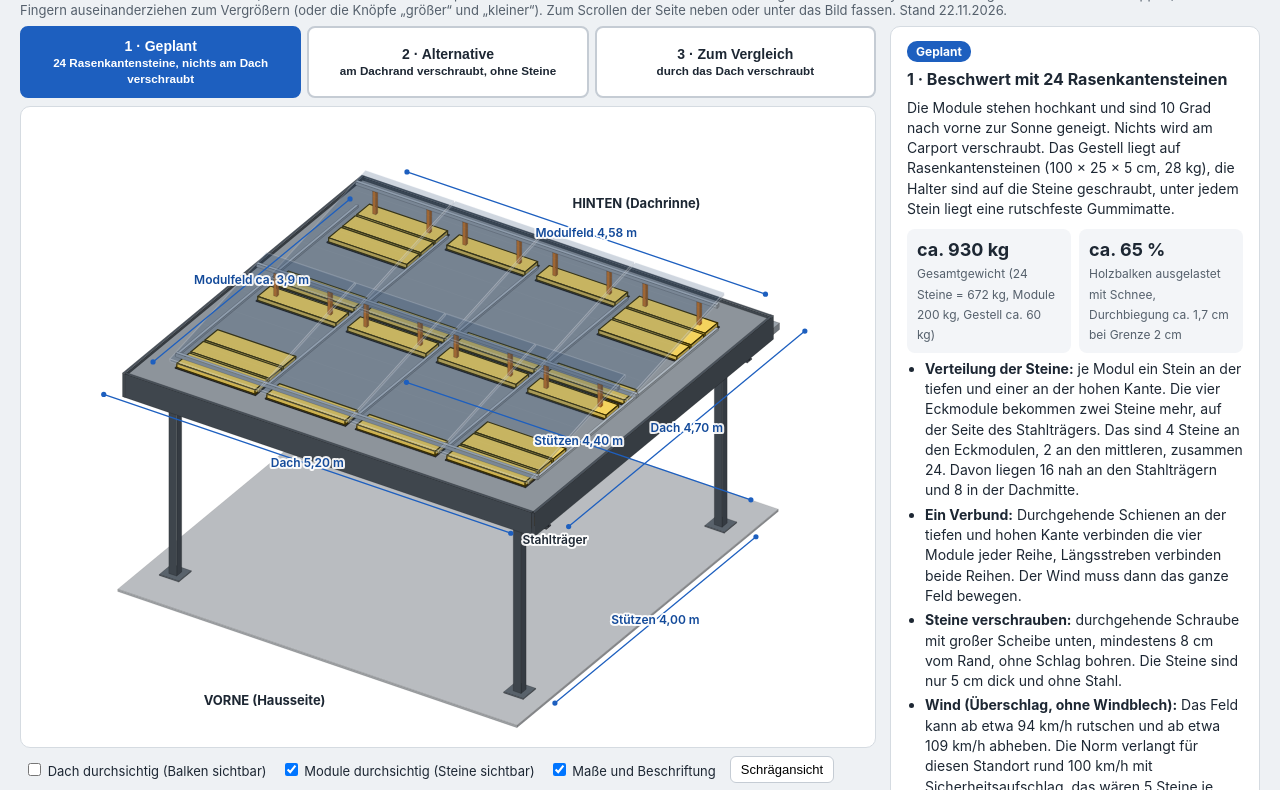
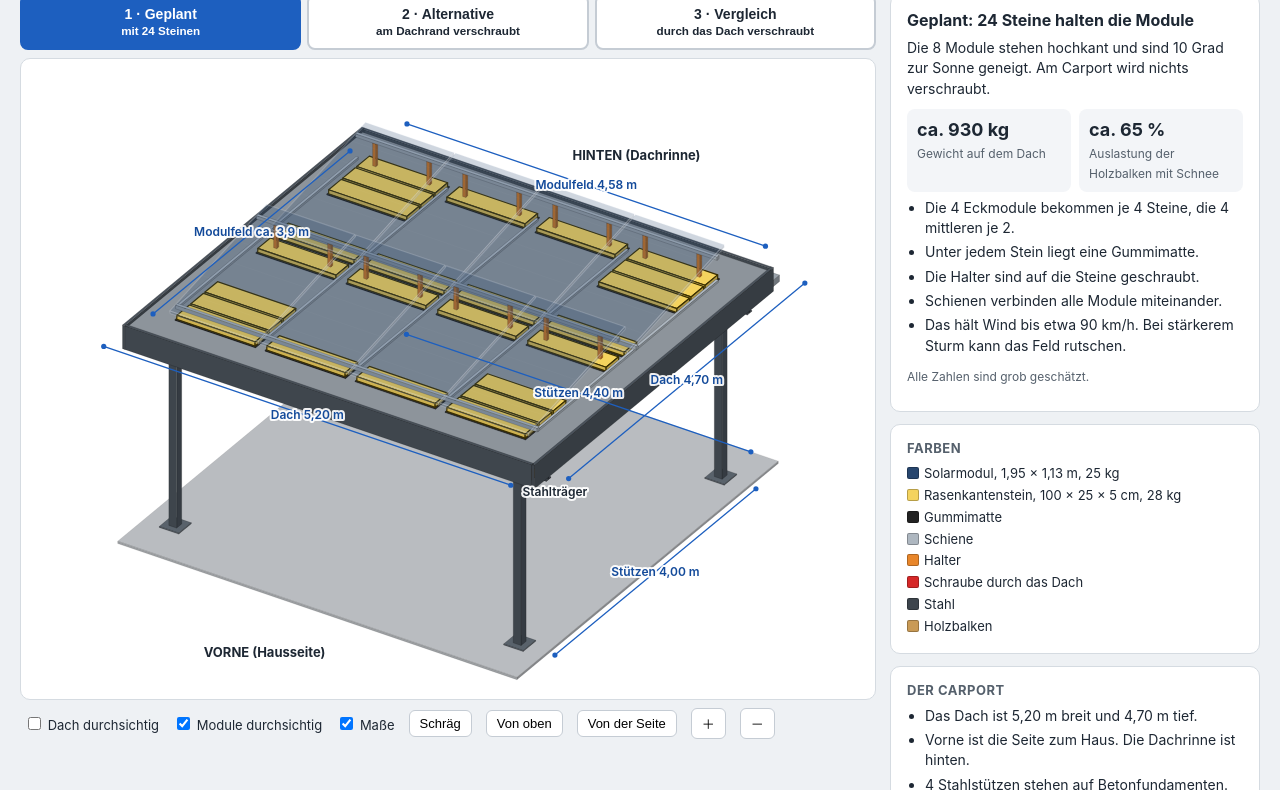
Before and after one commit to 19Stefan19/carport-solar-skizze, a plain HTML site: page index.html in a window 1280 px wide. Shown: the part 52-842 px from the top of the page. Drawn offline with Linux system fonts and the light colour scheme.

Commit message:
Texte gekuerzt und vereinfacht
Co-Authored-By: Claude <noreply@anthropic.com>

```diff
--- a/index.html
+++ b/index.html
@@ -4,7 +4,7 @@
 <meta charset="utf-8">
 <meta name="robots" content="noindex, nofollow">
 <meta name="viewport" content="width=device-width, initial-scale=1">
-<title>Carport: 8 Solarmodule, geplanter Aufbau (Skizze)</title>
+<title>Carport mit 8 Solarmodulen</title>
 <style>
   * { box-sizing: border-box; }
   body { margin: 0; font-family: -apple-system, "Helvetica Neue", Arial, sans-serif; color: #1d2733; background: #eef1f4; }
@@ -39,57 +39,48 @@
 </head>
 <body>
 <header>
-  <h1>Carport: 8 Solarmodule, geplanter Aufbau und zwei Alternativen</h1>
-  <p>Maßstäbliche 3D-Skizze zum Ansehen, kein Statik-Nachweis. Am Computer mit der Maus drehen und mit dem Mausrad vergrößern. Am Handy: mit einem Finger im Bild drehen und kippen, mit zwei Fingern auseinanderziehen zum Vergrößern (oder die Knöpfe „größer“ und „kleiner“). Zum Scrollen der Seite neben oder unter das Bild fassen. Stand 22.11.2026.</p>
+  <h1>Carport mit 8 Solarmodulen</h1>
 </header>
 <div class="wrap">
   <div class="left">
     <div class="tabs">
-      <button data-v="1">1 · Geplant<br><small>24 Rasenkantensteine, nichts am Dach verschraubt</small></button>
-      <button data-v="2">2 · Alternative<br><small>am Dachrand verschraubt, ohne Steine</small></button>
-      <button data-v="3">3 · Zum Vergleich<br><small>durch das Dach verschraubt</small></button>
+      <button data-v="1">1 · Geplant<br><small>mit 24 Steinen</small></button>
+      <button data-v="2">2 · Alternative<br><small>am Dachrand verschraubt</small></button>
+      <button data-v="3">3 · Vergleich<br><small>durch das Dach verschraubt</small></button>
     </div>
     <div class="stage"><canvas id="c"></canvas></div>
     <div class="tools">
-      <label><input type="checkbox" id="tRoof" checked> Dach durchsichtig (Balken sichtbar)</label>
-      <label><input type="checkbox" id="tMod"> Module durchsichtig (Steine sichtbar)</label>
-      <label><input type="checkbox" id="tDim" checked> Maße und Beschriftung</label>
-      <button id="bIso">Schrägansicht</button>
+      <label><input type="checkbox" id="tRoof" checked> Dach durchsichtig</label>
+      <label><input type="checkbox" id="tMod"> Module durchsichtig</label>
+      <label><input type="checkbox" id="tDim" checked> Maße</label>
+      <button id="bIso">Schräg</button>
       <button id="bTop">Von oben</button>
       <button id="bSide">Von der Seite</button>
-      <button id="bPlus" aria-label="Vergrößern">＋ größer</button>
-      <button id="bMinus" aria-label="Verkleinern">－ kleiner</button>
+      <button id="bPlus" aria-label="Vergrößern">＋</button>
+      <button id="bMinus" aria-label="Verkleinern">－</button>
     </div>
   </div>
   <div class="right">
     <div class="card" id="info"></div>
     <div class="card legend">
       <h3>Farben</h3>
-      <div><span style="background:#27466e"></span>Solarmodul 1,95 × 1,13 m, ca. 25 kg, 500 W</div>
-      <div><span style="background:#f4d35e"></span>Rasenkantenstein (gelb hervorgehoben) 100 × 25 × 5 cm, 28 kg</div>
-      <div><span style="background:#222"></span>Schutzmatte unter jeder Auflage</div>
-      <div><span style="background:#aeb7c0"></span>Schiene (Aluminium)</div>
-      <div><span style="background:#e8862a"></span>Stütze auf dem Stein (Variante 1), Befestigung am Rand (Variante 2)</div>
-      <div><span style="background:#d62828"></span>Schraube durch die Dachhaut (Variante 3)</div>
-      <div><span style="background:#3d444c"></span>Stahlstützen 10 × 10 cm und Stahlträger</div>
-      <div><span style="background:#c99a55"></span>9 Holzbalken 8 × 16 cm, Schalung 2,2 cm</div>
+      <div><span style="background:#27466e"></span>Solarmodul, 1,95 × 1,13 m, 25 kg</div>
+      <div><span style="background:#f4d35e"></span>Rasenkantenstein, 100 × 25 × 5 cm, 28 kg</div>
+      <div><span style="background:#222"></span>Gummimatte</div>
+      <div><span style="background:#aeb7c0"></span>Schiene</div>
+      <div><span style="background:#e8862a"></span>Halter</div>
+      <div><span style="background:#d62828"></span>Schraube durch das Dach</div>
+      <div><span style="background:#3d444c"></span>Stahl</div>
+      <div><span style="background:#c99a55"></span>Holzbalken</div>
     </div>
     <div class="card">
       <h3>Der Carport</h3>
       <ul>
-        <li>Vorne, vom Haus aus gesehen, ist die lange Seite: 5,20 m. Sie zeigt nach Südsüdwest bis Südwest. Von vorne nach hinten ist das Dach 4,70 m tief, fast flach, mit 2,5 cm Aufkantung am Rand.</li>
-        <li>4 Stahlstützen 10 × 10 cm auf Betonfundamenten (50 cm tief, bewehrt). Abstand links nach rechts 4,40 m, vorne nach hinten 4,0 m.</li>
-        <li>2 Stahlträger laufen von links nach rechts, einer vorne, einer hinten.</li>
-        <li>9 Holzbalken 8 × 16 cm (4,73 m) laufen von vorne nach hinten, 4,0 m frei zwischen den Trägern, je 35 cm Überstand, ca. 63 cm von Mitte zu Mitte. Darauf 2,2 cm Schalung.</li>
-        <li>Dachrinne und Fallrohr hinten. Noch offen: Dachhaut, Gefälle und das Profil der Stahlträger.</li>
-      </ul>
-    </div>
-    <div class="card">
-      <h3>Belegung (bei allen drei gleich)</h3>
-      <ul>
-        <li>8 Module, 2 Reihen mit je 4, hochkant: lange Modulseite von vorne nach hinten, parallel zu den Holzbalken. Feld 4,58 m breit, ca. 3,9 m tief.</li>
-        <li>Vorne und hinten bleiben je knapp 40 cm frei, die Dachrinne hinten bleibt erreichbar. Die Feldränder liegen damit fast genau über den Stahlträgern.</li>
-        <li>Links und rechts bleiben je 31 cm frei.</li>
+        <li>Das Dach ist 5,20 m breit und 4,70 m tief.</li>
+        <li>Vorne ist die Seite zum Haus. Die Dachrinne ist hinten.</li>
+        <li>4 Stahlstützen stehen auf Betonfundamenten.</li>
+        <li>Auf 2 Stahlträgern liegen 9 Holzbalken (8 × 16 cm).</li>
+        <li>Die Module liegen in 2 Reihen mit je 4 Stück. Rundherum bleiben 30 bis 40 cm frei.</li>
       </ul>
     </div>
   </div>
@@ -341,29 +332,27 @@
 
   // ---------- Texte ----------
   var INFO = {
-    1: '<span class="badge" style="background:#1d5fbf">Geplant</span><h2>1 · Beschwert mit 24 Rasenkantensteinen</h2>' +
-       'Die Module stehen hochkant und sind 10 Grad nach vorne zur Sonne geneigt. Nichts wird am Carport verschraubt. Das Gestell liegt auf Rasenkantensteinen (100 × 25 × 5 cm, 28 kg), die Halter sind auf die Steine geschraubt, unter jedem Stein liegt eine rutschfeste Gummimatte.' +
-       '<div class="kv"><div><b>ca. 930 kg</b><span>Gesamtgewicht (24 Steine = 672 kg, Module 200 kg, Gestell ca. 60 kg)</span></div><div><b>ca. 65 %</b><span>Holzbalken ausgelastet mit Schnee, Durchbiegung ca. 1,7 cm bei Grenze 2 cm</span></div></div>' +
-       '<ul><li><b>Verteilung der Steine:</b> je Modul ein Stein an der tiefen und einer an der hohen Kante. Die vier Eckmodule bekommen zwei Steine mehr, auf der Seite des Stahlträgers. Das sind 4 Steine an den Eckmodulen, 2 an den mittleren, zusammen 24. Davon liegen 16 nah an den Stahlträgern und 8 in der Dachmitte.</li>' +
-       '<li><b>Ein Verbund:</b> Durchgehende Schienen an der tiefen und hohen Kante verbinden die vier Module jeder Reihe, Längsstreben verbinden beide Reihen. Der Wind muss dann das ganze Feld bewegen.</li>' +
-       '<li><b>Steine verschrauben:</b> durchgehende Schraube mit großer Scheibe unten, mindestens 8 cm vom Rand, ohne Schlag bohren. Die Steine sind nur 5 cm dick und ohne Stahl.</li>' +
-       '<li><b>Wind (Überschlag, ohne Windblech):</b> Das Feld kann ab etwa 94 km/h rutschen und ab etwa 109 km/h abheben. Die Norm verlangt für diesen Standort rund 100 km/h mit Sicherheitsaufschlag, das wären 5 Steine je Modul. Diese Lösung liegt also darunter.</li>' +
-       '<li><b>Wasser:</b> Zwischen Matten und Steinen müssen Lücken bleiben, damit das Regenwasser nach hinten zur Dachrinne ablaufen kann.</li>' +
-       '<li>Stahlträger und Fundamente sind nicht gerechnet. Vor dem Bau sollte ein Zimmermann das Dach ansehen.</li></ul>',
-    2: '<span class="badge" style="background:#2f855a">Leichter und sturmsicher</span><h2>2 · Am Dachrand verschraubt, ohne Steine</h2>' +
-       '8 Schienen laufen von vorne nach hinten über das ganze Dach, parallel zu den Holzbalken. Sie liegen auf Schutzmatten über den Stahlträgern und werden nur an der Vorder- und Hinterkante festgemacht (orange): Winkel um die Dachkante, verschraubt am Balkenende oder am Stahlträger. Die Dachhaut wird nicht durchbohrt. Module mit verstellbaren Stützen 10 Grad geneigt.' +
-       '<div class="kv"><div><b>ca. 240 kg</b><span>Gesamtgewicht (Module 200 kg, Schienen ca. 40 kg)</span></div><div><b>ca. 57 %</b><span>Holzbalken ausgelastet mit Schnee, Durchbiegung ca. 1,5 cm bei Grenze 2 cm</span></div></div>' +
-       '<ul><li>16 Befestigungspunkte, alle außerhalb der Dachfläche.</li>' +
-       '<li>Der Wind geht in den Carport: Im Normsturm müssen die Stützenfüße zusammen etwa 1.000 kg Zug halten, also rund 250 kg je Stütze. Mit Betonfundamenten ist das plausibel; die Breite der Fundamente ist noch offen.</li>' +
-       '<li>Die Schienen überbrücken 4 m. Dafür ein kräftiges Profil nehmen oder in der Mitte eine Matte unterlegen, möglichst über einem Balken.</li>' +
-       '<li>Die Schieferblende muss an den 16 Stellen umgriffen oder ausgespart werden.</li></ul>',
-    3: '<span class="badge" style="background:#6b7280">Nur zum Vergleich</span><h2>3 · Durch das Dach verschraubt</h2>' +
-       '4 Schienen laufen von links nach rechts quer über die Holzbalken und werden an jeder Kreuzung durch die Dachhaut in den Balken geschraubt (rote Punkte). Module hier flach gezeichnet.' +
-       '<div class="kv"><div><b>ca. 240 kg</b><span>Gesamtgewicht (Module 200 kg, Schienen ca. 40 kg)</span></div><div><b>ca. 57 %</b><span>Holzbalken ausgelastet mit Schnee, Durchbiegung ca. 1,5 cm bei Grenze 2 cm</span></div></div>' +
-       '<ul><li>32 Bohrungen durch die Dachhaut. Jede muss dauerhaft dicht bleiben.</li>' +
-       '<li>Die übliche und einfachste Montage, aber auf einem fast flachen Dach mit unbekannter Dachhaut das größte Risiko für Undichtigkeit.</li></ul>'
+    1: '<h2>Geplant: 24 Steine halten die Module</h2>' +
+       'Die 8 Module stehen hochkant und sind 10 Grad zur Sonne geneigt. Am Carport wird nichts verschraubt.' +
+       '<div class="kv"><div><b>ca. 930 kg</b><span>Gewicht auf dem Dach</span></div><div><b>ca. 65 %</b><span>Auslastung der Holzbalken mit Schnee</span></div></div>' +
+       '<ul><li>Die 4 Eckmodule bekommen je 4 Steine, die 4 mittleren je 2.</li>' +
+       '<li>Unter jedem Stein liegt eine Gummimatte.</li>' +
+       '<li>Die Halter sind auf die Steine geschraubt.</li>' +
+       '<li>Schienen verbinden alle Module miteinander.</li>' +
+       '<li>Das hält Wind bis etwa 90 km/h. Bei stärkerem Sturm kann das Feld rutschen.</li></ul>',
+    2: '<h2>Alternative: am Dachrand verschraubt</h2>' +
+       'Die Schienen laufen von vorne nach hinten. Sie sind nur vorne und hinten am Dachrand befestigt. Es gibt keine Steine und kein Loch im Dach.' +
+       '<div class="kv"><div><b>ca. 240 kg</b><span>Gewicht auf dem Dach</span></div><div><b>ca. 57 %</b><span>Auslastung der Holzbalken mit Schnee</span></div></div>' +
+       '<ul><li>Die Module können nicht rutschen.</li>' +
+       '<li>Es gibt 16 Befestigungen am Dachrand (orange).</li>' +
+       '<li>An diesen Stellen muss die Schieferblende ausgespart werden.</li></ul>',
+    3: '<h2>Vergleich: durch das Dach verschraubt</h2>' +
+       'Die Schienen laufen von links nach rechts. Sie sind durch das Dach in die Holzbalken geschraubt.' +
+       '<div class="kv"><div><b>ca. 240 kg</b><span>Gewicht auf dem Dach</span></div><div><b>ca. 57 %</b><span>Auslastung der Holzbalken mit Schnee</span></div></div>' +
+       '<ul><li>Das sind 32 Löcher im Dach (rote Punkte).</li>' +
+       '<li>Jedes Loch muss dauerhaft dicht bleiben.</li></ul>'
   };
-  var NOTE = '<p class="hint">Alle Zahlen sind ein Überschlag, kein Nachweis. Angesetzt: Windzone 1, Schneelastzone 2a auf 440 m Höhe (ca. 1,36 kN/m² auf dem Dach), freie Balkenlänge 4,0 m, Holz C24.</p>';
+  var NOTE = '<p class="hint">Alle Zahlen sind grob geschätzt.</p>';
 
   function setV(v) {
     if (st.v !== v || !st.init) { document.getElementById('tMod').checked = (v === 1); document.getElementById('tRoof').checked = (v !== 1); st.init = 1; }
```
